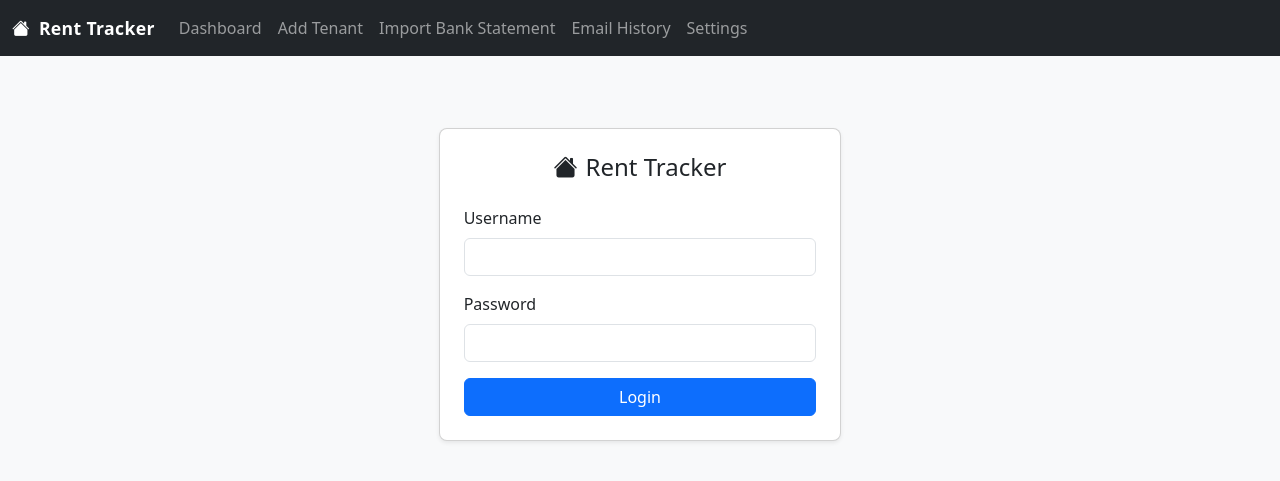
After one commit to louiesheedy-debug/Rent-Tracker, a Flask app: page /login in a window 1280 px wide. The commit adds this page. Shown: the top 481 px of the page. Run offline with Flask 3, Linux system fonts and the light colour scheme; some libraries are stand-ins or nearby versions.

Commit message:
Add simple single-user login system
- Login/logout using username and password from environment variables
- Session-based login_required decorator protecting all routes
- No database needed for auth - credentials set via APP_USERNAME and APP_PASSWORD env vars
- Logout button shown in nav when logged in

Co-Authored-By: Claude Sonnet 4.6 <noreply@anthropic.com>

```diff
--- a/app/__init__.py
+++ b/app/__init__.py
@@ -14,12 +14,14 @@ def create_app():
     csrf.init_app(app)
 
     # Register blueprints
+    from .auth import bp as auth_bp
     from .dashboard import bp as dashboard_bp
     from .tenants import bp as tenants_bp
     from .payments import bp as payments_bp
     from .emails import bp as emails_bp
     from .settings import bp as settings_bp
 
+    app.register_blueprint(auth_bp)
     app.register_blueprint(dashboard_bp)
     app.register_blueprint(tenants_bp)
     app.register_blueprint(payments_bp)
--- /dev/null
+++ b/app/auth/__init__.py
@@ -0,0 +1,5 @@
+from flask import Blueprint
+
+bp = Blueprint("auth", __name__)
+
+from . import routes  # noqa
--- /dev/null
+++ b/app/auth/routes.py
@@ -0,0 +1,34 @@
+import os
+from flask import render_template, redirect, url_for, flash, request, session
+from flask_wtf import FlaskForm
+from wtforms import StringField, PasswordField
+from wtforms.validators import DataRequired
+from . import bp
+
+
+class LoginForm(FlaskForm):
+    username = StringField("Username", validators=[DataRequired()])
+    password = PasswordField("Password", validators=[DataRequired()])
+
+
+@bp.route("/login", methods=["GET", "POST"])
+def login():
+    if session.get("logged_in"):
+        return redirect(url_for("dashboard.index"))
+
+    form = LoginForm()
+    if form.validate_on_submit():
+        correct_username = os.environ.get("APP_USERNAME", "admin")
+        correct_password = os.environ.get("APP_PASSWORD", "changeme")
+        if form.username.data == correct_username and form.password.data == correct_password:
+            session["logged_in"] = True
+            return redirect(url_for("dashboard.index"))
+        flash("Invalid username or password.", "danger")
+
+    return render_template("auth/login.html", form=form)
+
+
+@bp.route("/logout")
+def logout():
+    session.clear()
+    return redirect(url_for("auth.login"))
--- a/app/dashboard/routes.py
+++ b/app/dashboard/routes.py
@@ -4,6 +4,7 @@ from flask import render_template
 from . import bp
 from ..models import Tenant, RentPeriod
 from ..tenants.logic import compute_tenant_status, extend_rent_periods
+from ..utils import login_required
 
 STATUS_ORDER = {"overdue": 0, "partial": 1, "unpaid": 2, "paid": 3}
 
@@ -11,6 +12,7 @@ OWNER_ID = 1
 
 
 @bp.route("/")
+@login_required
 def index():
     tenants = Tenant.query.filter_by(user_id=OWNER_ID, is_active=True).all()
 
--- a/app/emails/routes.py
+++ b/app/emails/routes.py
@@ -2,11 +2,13 @@ from datetime import date, timedelta
 from flask import render_template, request
 from . import bp
 from ..models import EmailLog, Tenant
+from ..utils import login_required
 
 OWNER_ID = 1
 
 
 @bp.route("/history")
+@login_required
 def history():
     tenant_id = request.args.get("tenant_id", type=int)
     days = request.args.get("days", 30, type=int)
--- a/app/payments/routes.py
+++ b/app/payments/routes.py
@@ -7,11 +7,13 @@ from .csv_parser import parse_csv
 from .matcher import find_best_match, AUTO_MATCH_THRESHOLD, SUGGEST_THRESHOLD
 from .allocator import allocate_payment, deallocate_payment
 from ..models import db, CsvImport, BankTransaction, Tenant, Payment
+from ..utils import login_required
 
 OWNER_ID = 1
 
 
 @bp.route("/import/upload", methods=["GET", "POST"])
+@login_required
 def upload():
     form = CsvUploadForm()
     if form.validate_on_submit():
@@ -98,6 +100,7 @@ def upload():
 
 
 @bp.route("/import/<int:import_id>/review", methods=["GET", "POST"])
+@login_required
 def review(import_id):
     csv_import = CsvImport.query.filter_by(
         id=import_id, user_id=OWNER_ID
@@ -195,6 +198,7 @@ def _apply_confirmed_transactions(csv_import, tenants):
 
 
 @bp.route("/payment/<int:payment_id>/delete", methods=["POST"])
+@login_required
 def delete_payment(payment_id):
     payment = Payment.query.get_or_404(payment_id)
     tenant = payment.tenant
--- a/app/settings/routes.py
+++ b/app/settings/routes.py
@@ -1,6 +1,7 @@
 from flask import render_template, redirect, url_for, flash
 from . import bp
 from .forms import SettingsForm
+from ..utils import login_required
 from ..models import db, Settings
 from ..emails.sender import send_test_email
 
@@ -8,6 +9,7 @@ OWNER_ID = 1
 
 
 @bp.route("/", methods=["GET", "POST"])
+@login_required
 def index():
     settings = Settings.query.filter_by(user_id=OWNER_ID).first()
     if not settings:
--- /dev/null
+++ b/app/templates/auth/login.html
@@ -0,0 +1,31 @@
+{% extends "base.html" %}
+{% block title %}Login - Rent Tracker{% endblock %}
+
+{% block content %}
+<div class="row justify-content-center mt-5">
+  <div class="col-sm-4">
+    <div class="card shadow-sm">
+      <div class="card-body p-4">
+        <h4 class="mb-4 text-center"><i class="bi bi-house-fill me-2"></i>Rent Tracker</h4>
+        <form method="POST" novalidate>
+          {{ form.hidden_tag() }}
+          <div class="mb-3">
+            {{ form.username.label(class="form-label") }}
+            {{ form.username(class="form-control" + (" is-invalid" if form.username.errors else "")) }}
+          </div>
+          <div class="mb-3">
+            {{ form.password.label(class="form-label") }}
+            {{ form.password(class="form-control" + (" is-invalid" if form.password.errors else "")) }}
+          </div>
+          {% with messages = get_flashed_messages(with_categories=true) %}
+            {% for category, message in messages %}
+              <div class="alert alert-{{ category }} py-2">{{ message }}</div>
+            {% endfor %}
+          {% endwith %}
+          <button type="submit" class="btn btn-primary w-100">Login</button>
+        </form>
+      </div>
+    </div>
+  </div>
+</div>
+{% endblock %}
--- a/app/templates/base.html
+++ b/app/templates/base.html
@@ -19,7 +19,7 @@
       <span class="navbar-toggler-icon"></span>
     </button>
     <div class="collapse navbar-collapse" id="navbarNav">
-      <ul class="navbar-nav me-auto">
+      <ul class="navbar-nav me-auto" id="navbarNav">
         <li class="nav-item">
           <a class="nav-link {% if request.endpoint and request.endpoint.startswith('dashboard') %}active{% endif %}"
              href="{{ url_for('dashboard.index') }}">Dashboard</a>
@@ -41,6 +41,13 @@
              href="{{ url_for('settings.index') }}">Settings</a>
         </li>
       </ul>
+      {% if session.get('logged_in') %}
+      <ul class="navbar-nav">
+        <li class="nav-item">
+          <a class="nav-link" href="{{ url_for('auth.logout') }}">Logout</a>
+        </li>
+      </ul>
+      {% endif %}
     </div>
   </div>
 </nav>
--- a/app/tenants/routes.py
+++ b/app/tenants/routes.py
@@ -5,6 +5,7 @@ from . import bp
 from .forms import TenantForm
 from .logic import generate_rent_periods, extend_rent_periods, compute_tenant_status
 from ..models import db, Tenant, Property, Payment, RentPeriod
+from ..utils import login_required
 from flask_wtf import FlaskForm
 from wtforms import DecimalField, StringField, TextAreaField
 from wtforms.fields import DateField
@@ -21,6 +22,7 @@ class ManualPaymentForm(FlaskForm):
 
 
 @bp.route("/add", methods=["GET", "POST"])
+@login_required
 def add():
     form = TenantForm()
     if form.validate_on_submit():
@@ -57,6 +59,7 @@ def add():
 
 
 @bp.route("/<int:tenant_id>", methods=["GET", "POST"])
+@login_required
 def detail(tenant_id):
     tenant = Tenant.query.filter_by(id=tenant_id, user_id=OWNER_ID).first_or_404()
     extend_rent_periods(tenant)
@@ -120,6 +123,7 @@ def detail(tenant_id):
 
 
 @bp.route("/<int:tenant_id>/edit", methods=["GET", "POST"])
+@login_required
 def edit(tenant_id):
     tenant = Tenant.query.filter_by(id=tenant_id, user_id=OWNER_ID).first_or_404()
     form = TenantForm(obj=tenant)
@@ -169,6 +173,7 @@ def edit(tenant_id):
 
 
 @bp.route("/<int:tenant_id>/deactivate", methods=["GET", "POST"])
+@login_required
 def deactivate(tenant_id):
     tenant = Tenant.query.filter_by(id=tenant_id, user_id=OWNER_ID).first_or_404()
     if request.method == "POST":
```
Also changed, not shown: app/utils.py (added, +11 -0 lines).
